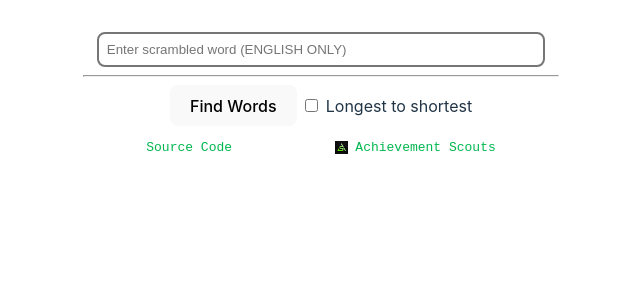
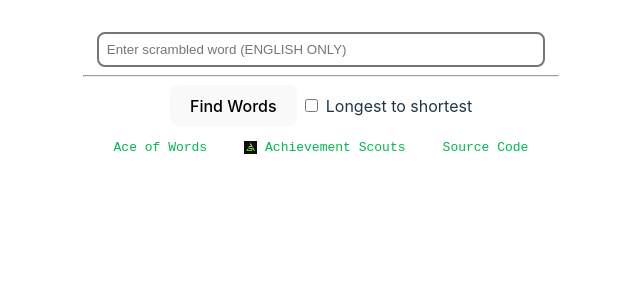
Before and after one commit to Shivelight/ace-of-words-unscrambler, a Svelte app: page / in a window 1280 px wide. Shown: the top 300 px of the page, without its empty margins (319-959 px from the left). Built offline with nearby package versions, Linux system fonts and the light colour scheme.

Commit message:
add steam store link

```diff
--- a/src/App.svelte
+++ b/src/App.svelte
@@ -102,8 +102,9 @@
 </div>
 
 <div class="container">
+  <a href="https://store.steampowered.com/app/398680/Ace_Of_Words/" target="_blank">Ace of Words</a>
+  <a href="https://steamcommunity.com/groups/achievementscouts" target="_blank"><img src="ascout.jpg" alt="Achivement Scouts logo"> Achievement Scouts</a>
   <a href="https://github.com/Shivelight/ace-of-words-unscrambler" target="_blank">Source Code</a>
-  <a href="https://steamcommunity.com/groups/achievementscouts" target="_blank"><img src="ascout.jpg" alt="Achivement Scouts logo"> Achievement Scouts</a>
 </div>
 
 <style>
```
